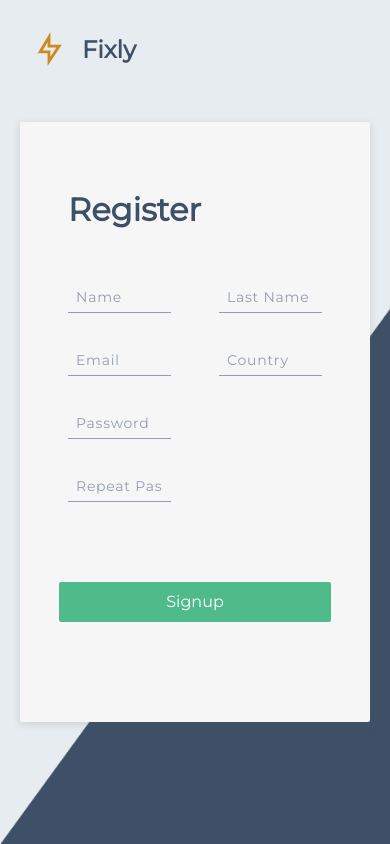
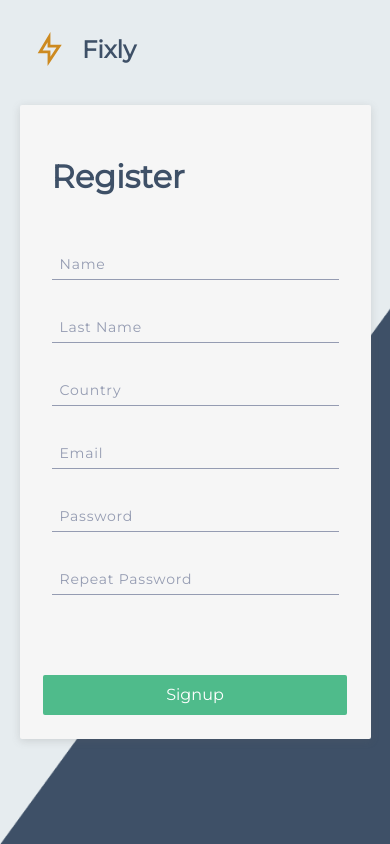
Before and after one commit to edgarmtdev/fixly-front, a Next.js app: page /auth/signup in a window 390 px wide. Built offline with nearby package versions, Linux system fonts and the light colour scheme.

Commit message:
refactor(styles): responsive design in auth modules

```diff
--- a/components/auth/navigation/styled.jsx
+++ b/components/auth/navigation/styled.jsx
@@ -2,7 +2,7 @@ import styled from "styled-components";
 import BREAKPOINTS_DEVICES from "../../../theme/global/breakpoints";
 
 export const Container = styled.nav`
-  position: fixed;
+  position: absolute;
   width: 100%;
   top: 0;
   padding: 1rem;
@@ -30,7 +30,6 @@ export const NavbarTitle = styled.div`
   display: flex;
   gap: 1rem;
   cursor: pointer;
-
   h1 {
     font-weight: 800;
     font-size: 24px;
--- a/components/layouts/auth/index.jsx
+++ b/components/layouts/auth/index.jsx
@@ -3,7 +3,7 @@ import styled from "styled-components";
 import NavbarAuth from "../../auth/navigation";
 
 export const AuthCont = styled.main`
-  height: 100vh;
+  min-height: 100vh;
   display: flex;
   align-items: center;
   justify-content: center;
--- a/modules/auth/login/components/form/styled.jsx
+++ b/modules/auth/login/components/form/styled.jsx
@@ -1,21 +1,23 @@
 import styled from "styled-components";
+import BREAKPOINTS_DEVICES from "/theme/global/breakpoints";
 
 export const Container = styled.div`
   display: flex;
   flex-direction: column;
   width: 100%;
-  padding: 1.5rem;
-
+  padding: 1rem;
   h1 {
     font-size: 32px;
     font-weight: 600;
     margin: 2rem 1rem;
     color: #3e5067;
   }
-
   section {
     display: flex;
     flex-direction: column;
     gap: 1rem;
   }
+  @media ${BREAKPOINTS_DEVICES.laptop} {
+    padding: 1.5rem;
+  }
 `;
--- a/modules/auth/signup/components/form/index.jsx
+++ b/modules/auth/signup/components/form/index.jsx
@@ -1,10 +1,10 @@
 import { Form } from "formik";
-import { Container } from "./styled";
+import { ContainerForm } from "./styled";
 
 const FormCustom = ({ children }) => {
   return (
     <Form>
-      <Container>{children}</Container>
+      <ContainerForm>{children}</ContainerForm>
     </Form>
   );
 };
--- a/modules/auth/signup/components/form/styled.jsx
+++ b/modules/auth/signup/components/form/styled.jsx
@@ -1,24 +1,27 @@
 import styled from "styled-components";
+import BREAKPOINTS_DEVICES from "theme/global/breakpoints";
 
-export const Container = styled.div`
+export const ContainerForm = styled.div`
   width: 100%;
-  padding: 1.5rem;
-
+  padding: 1rem;
   h1 {
     font-size: 32px;
     font-weight: 600;
     margin: 2rem 1rem;
     color: #3e5067;
   }
+  section {
+    display: flex;
+    flex-direction: column;
+    gap: 1rem;
+  }
 
-  section {
-    display: grid;
-    grid-template-columns: repeat(2, 1fr);
-    gap: 1rem;
-    .grid-item {
-      display: flex;
-      flex-direction: column;
-      gap: 1rem;
+  @media ${BREAKPOINTS_DEVICES.laptop} {
+    padding: 1.5rem;
+    section {
+      display: grid;
+      grid-template-columns: repeat(2, 1fr);
+      gap: 2rem;
     }
   }
 `;
--- a/modules/auth/signup/index.jsx
+++ b/modules/auth/signup/index.jsx
@@ -34,8 +34,9 @@ const SignUpModule = ({ user }) => {
         <FormCustom>
           <h1>Register</h1>
           <section>
-            <div className="grid-item">
             <Input name="name" type="text" placeholder="Name" />
+            <Input name="lastName" type="text" placeholder="Last Name" />
+            <Input name="country" type="text" placeholder="Country" />
             <Input name="email" type="text" placeholder="Email" />
             <Input name="password" type="password" placeholder="Password" />
             <Input
@@ -43,11 +44,6 @@ const SignUpModule = ({ user }) => {
               type="password"
               placeholder="Repeat Password"
             />
-            </div>
-            <div className="grid-item">
-              <Input name="lastName" type="text" placeholder="Last Name" />
-              <Input name="country" type="text" placeholder="Country" />
-            </div>
           </section>
           <ErrorMessage>{message && message}</ErrorMessage>
           <Button user={user} title={"Signup"} />
--- a/modules/auth/signup/styled.jsx
+++ b/modules/auth/signup/styled.jsx
@@ -1,25 +1,25 @@
 import styled from "styled-components";
-import BREAKPOINTS_DEVICES from "../../../theme/global/breakpoints";
+import BREAKPOINTS_DEVICES from "/theme/global/breakpoints";
 
 export const Container = styled.div`
-  position: relative;
+  margin: 6rem 0;
   width: 90%;
-  min-height: 600px;
-  margin: 3rem 1.25rem;
   background-color: #f6f6f6;
-  padding: 0.5rem;
   border-radius: 2px;
   box-shadow: rgba(99, 99, 99, 0.2) 0px 2px 8px 0px;
-
+  @media ${BREAKPOINTS_DEVICES.tablet} {
+    width: 80%;
+    min-height: 600px;
+  }
   @media ${BREAKPOINTS_DEVICES.tablet} {
     width: 80%;
   }
-
   @media ${BREAKPOINTS_DEVICES.laptop} {
     max-width: 1024px;
     height: 500px;
     margin-left: 5rem;
     margin-right: 5rem;
+    margin: 10% 0;
   }
 `;
 
```
Lines whose indentation alone changed are shown as unchanged.
